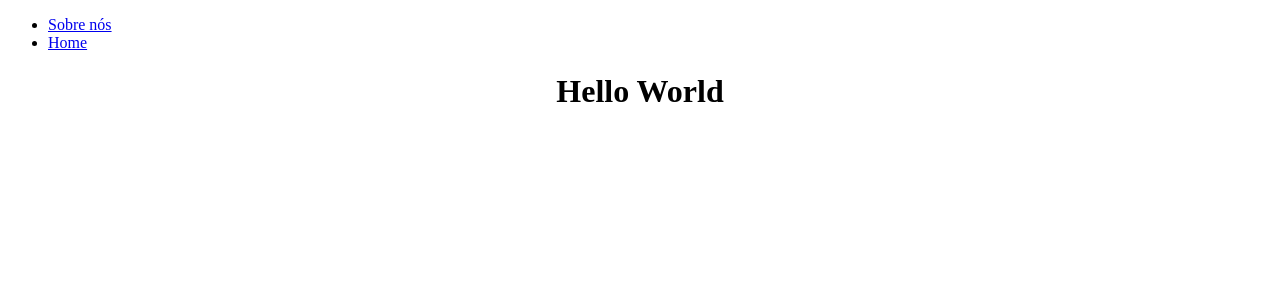
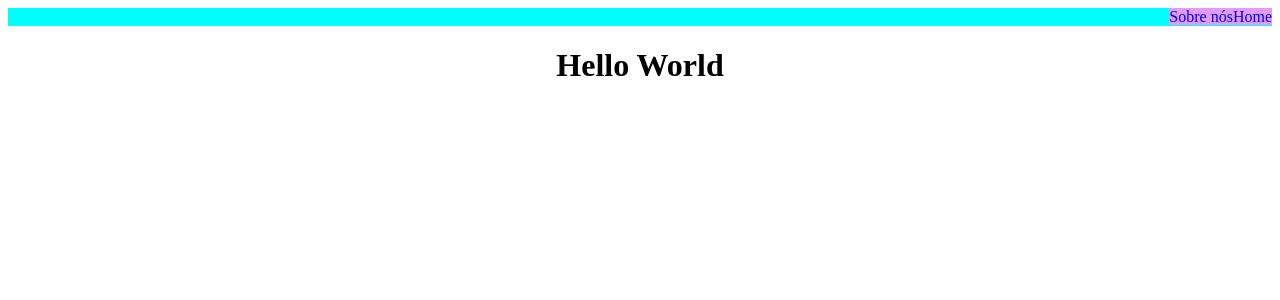
Before and after one commit to Breno-V/oris-website, a Next.js app: page / in a window 1280 px wide. Shown: the top 300 px of the page. Built offline with nearby package versions, Linux system fonts and the light colour scheme.

Commit message:
Inicio das estilizações do site

```diff
--- a/src/app/about/layout.jsx
+++ b/src/app/about/layout.jsx
@@ -1,7 +1,5 @@
 export default function Layout({ children }) {
   return (
-    <html>
-      <body>{children}</body>
-    </html>
+    <main>{children}</main>
   );
 }
--- a/src/app/home.scss
+++ b/src/app/home.scss
@@ -5,8 +5,3 @@ $color: #e29bf8;
     justify-self: center;
     justify-content: center;
 }
-.about {
-    background-color: #e29bf8;
-    text-align: center;
-    justify-content: center;
-}
--- a/src/app/layout.jsx
+++ b/src/app/layout.jsx
@@ -1,6 +1,7 @@
 export default function Layout({ children }) {
   return (
-    <html>
+    <html lang = "pt-BR">
+      <head />
       <body>{children}</body>
     </html>
   );
--- /dev/null
+++ b/src/components/NavBar/NavBar.scss
@@ -0,0 +1,35 @@
+.navBar {
+    display: flex;
+    width: 100%;
+    height: 60;
+    background-color: aqua;
+    justify-content: right;
+    align-items: center;
+}
+
+.ul {
+    margin: 0;
+    padding: 0;
+    display: flex;
+    list-style: none;
+
+    .li {
+        padding: 10;
+    }
+}
+
+.about {
+    background-color: #e29bf8;
+    text-align: center;
+    justify-content: center;
+    text-decoration: none;
+
+}
+
+.home {
+    background-color: #e29bf8;
+    text-align: center;
+    justify-content: center;
+    text-decoration: none;
+    touch-action: manipulation;
+}
--- a/src/components/NavBar/Navbar.js
+++ b/src/components/NavBar/Navbar.js
@@ -1,16 +1,17 @@
 import Link from "next/link"
+import "@/components/NavBar/NavBar.scss";
 
 export default function NavBar() {
     return (
-        <>
-            <ul>
-                <li>
-                    <Link href="/about">Sobre nós</Link>
+        <div className="navBar">
+            <ul className="ul">
+                <li className="li">
+                    <Link href="/about" className="about">Sobre nós</Link>
                 </li>
-                <li>
-                    <Link href="/">Home</Link>
+                <li className="li">
+                    <Link href="/" className="home">Home</Link>
                 </li>
             </ul>
-        </>
+        </div>
     )
 }
```
